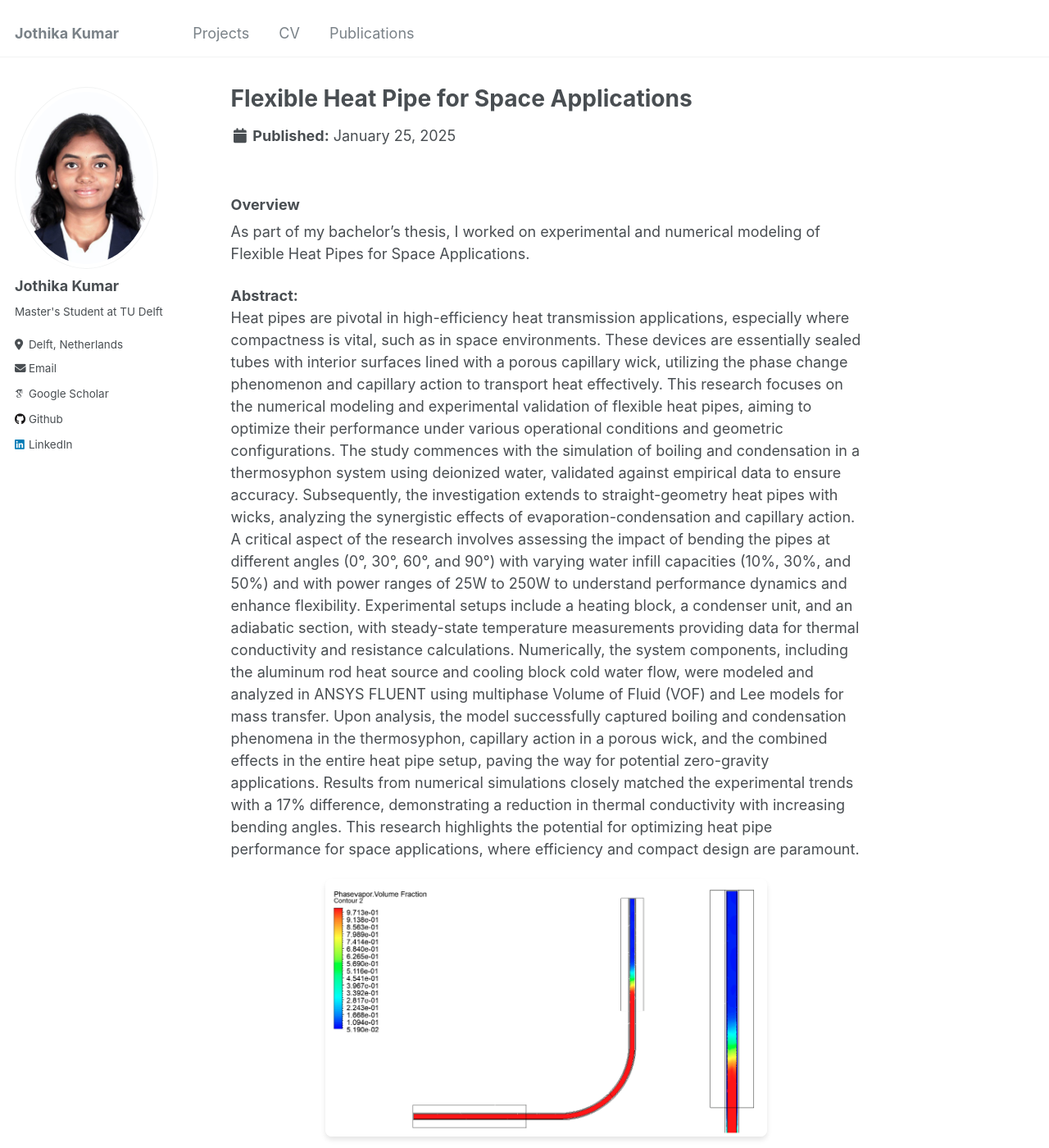
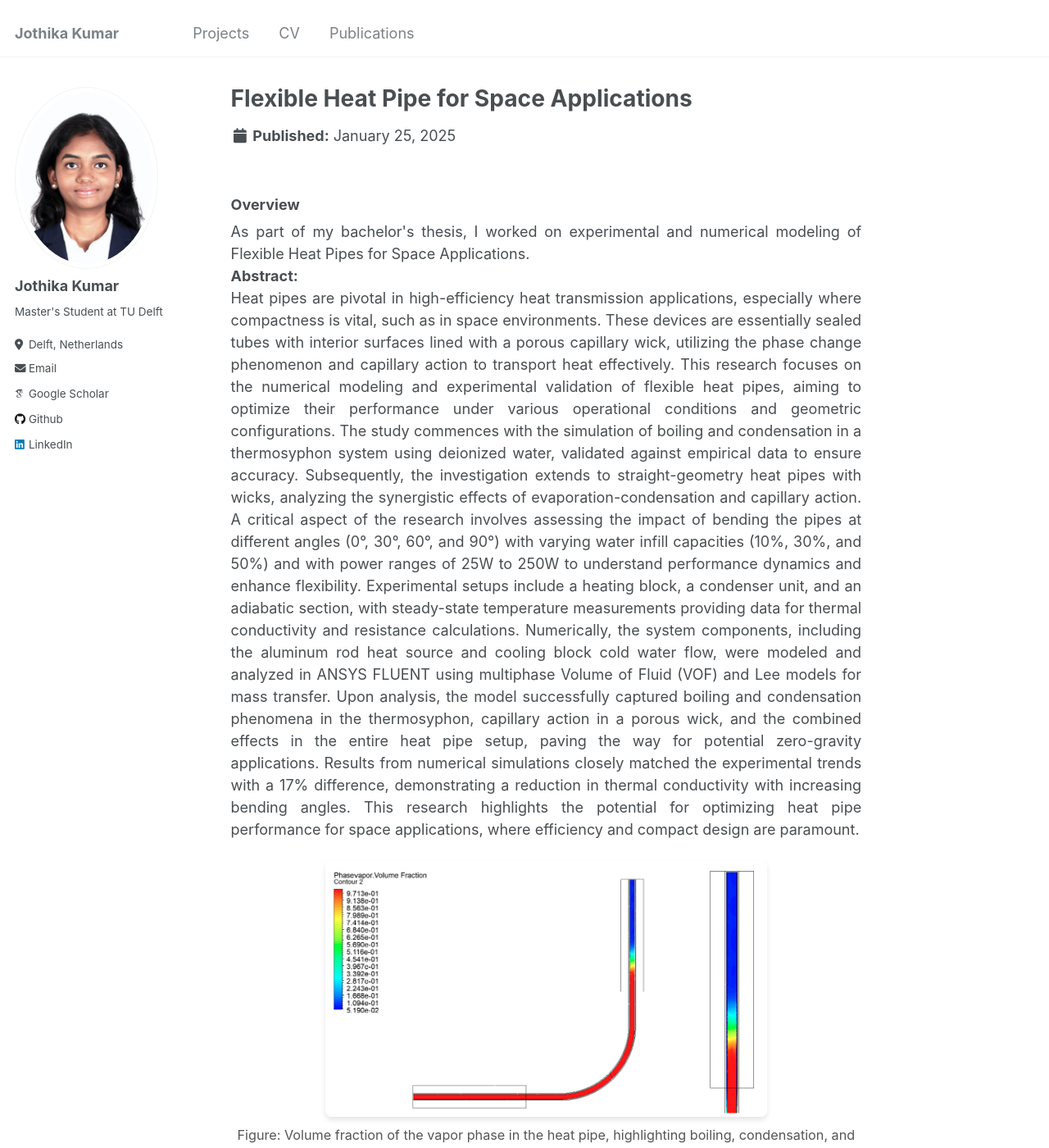
Before and after one commit to jothikak05/jothikak05.github.io, a Jekyll site: the page built from _projects/1_project.md, in a window 1280 px wide and 1400 px high. Shown: the whole window at 82% size. Built offline with Jekyll 4.4.1, drawn with Linux system fonts in a browser that asks for light colours; some web fonts are replaced; some of the changed text lies outside the part shown.

Commit message:
alignment

```diff
--- a/_projects/1_project.md
+++ b/_projects/1_project.md
@@ -7,6 +7,7 @@ image: "/images/thumbnail_1.png"
 ---
 
 ### Overview
+<div style="text-align: justify;">
 As part of my bachelor's thesis, I worked on experimental and numerical modeling of Flexible Heat Pipes for Space Applications.
 
 <p><b>Abstract:</b><br>
```
